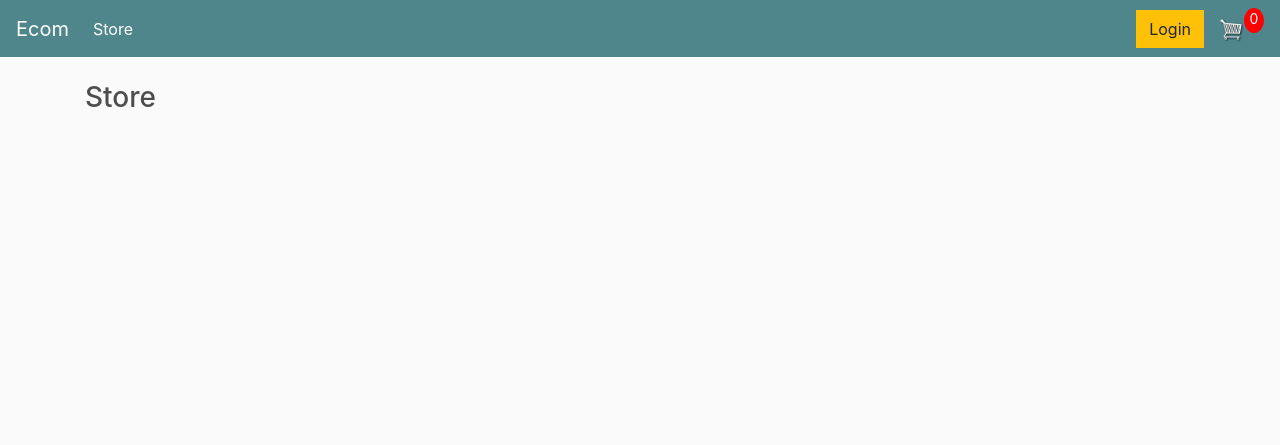
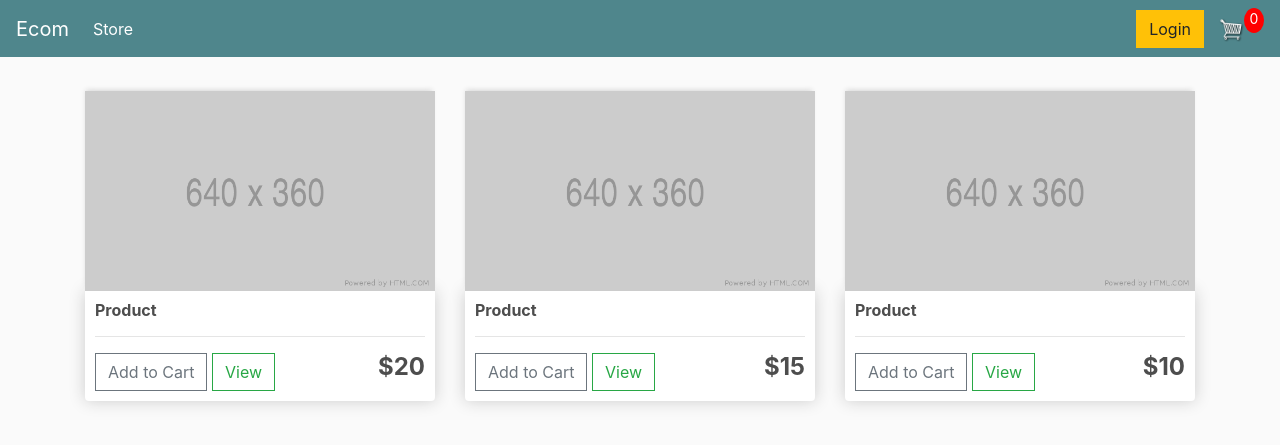
Before and after one commit to isazadesabuhi/Ecommerce-Project, a Django app: template ecommerce/store/templates/store/store.html in a window 1280 px wide. Shown: the top 445 px of the page. Run offline with Django 4.2, Linux system fonts and the light colour scheme; the template is opened without the code that fills it, so the values that code supplies are empty; parts of the project's set-up code (start-up, migrations or seed data) failed here and were passed over; some libraries are stand-ins or nearby versions.

Commit message:
store html

```diff
--- a/ecommerce/store/templates/store/store.html
+++ b/ecommerce/store/templates/store/store.html
@@ -1,5 +1,45 @@
 {% extends 'store/main.html' %}
 {% load static %}
 {% block content %}
-     <h3>Store</h3>
+	<div class="row">
+		<div class="col-lg-4">
+			<img class="thumbnail" src="{% static 'images/placeholder.png' %}">
+			<div class="box-element product">
+				<h6><strong>Product</strong></h6>
+				<hr>
+
+				<button  class="btn btn-outline-secondary add-btn">Add to Cart</button>
+				<a class="btn btn-outline-success" href="#">View</a>
+				<h4 style="display: inline-block; float: right"><strong>$20</strong></h4>
+
+			</div>
+		</div>
+
+		<div class="col-lg-4">
+			<img class="thumbnail" src="{% static 'images/placeholder.png' %}">
+			<div class="box-element product">
+				<h6><strong>Product</strong></h6>
+				<hr>
+
+				<button  class="btn btn-outline-secondary add-btn">Add to Cart</button>
+				<a class="btn btn-outline-success" href="#">View</a>
+				<h4 style="display: inline-block; float: right"><strong>$15</strong></h4>
+
+			</div>
+		</div>
+
+		<div class="col-lg-4">
+			<img class="thumbnail" src="{% static 'images/placeholder.png' %}">
+			<div class="box-element product">
+				<h6><strong>Product</strong></h6>
+				<hr>
+
+				<button  class="btn btn-outline-secondary add-btn">Add to Cart</button>
+				<a class="btn btn-outline-success" href="#">View</a>
+				<h4 style="display: inline-block; float: right"><strong>$10</strong></h4>
+
+			</div>
+		</div>
+	</div>
+
 {% endblock content %}
```
Also changed, not shown: ecommerce/static/images/placeholder.png (added).
